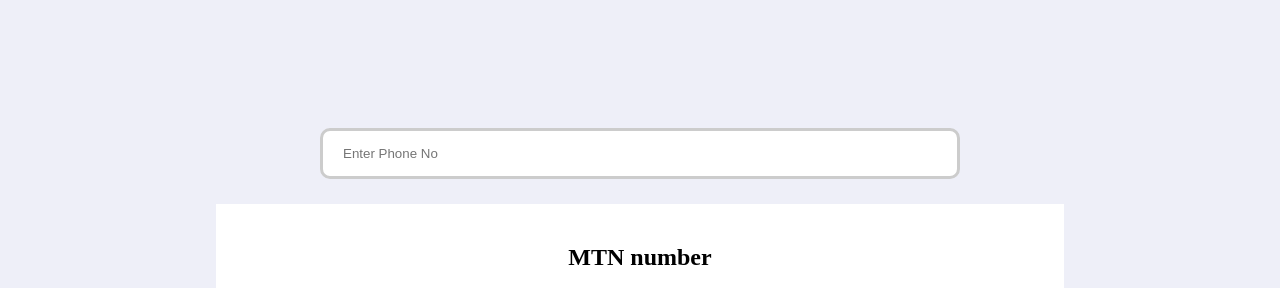
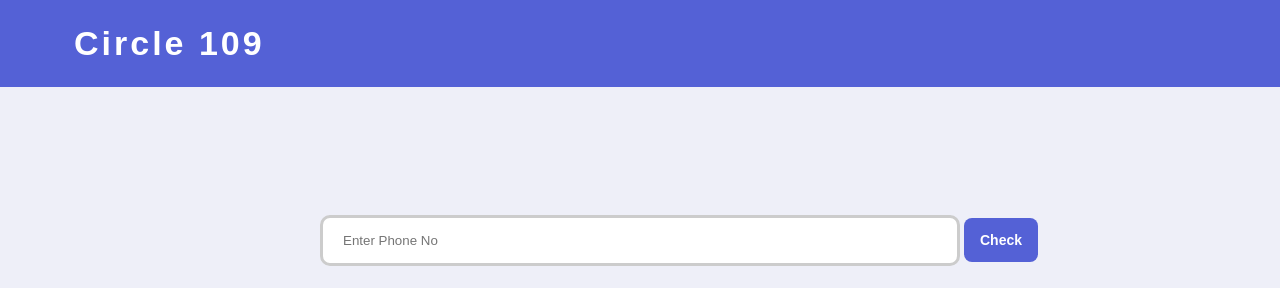
Before and after one commit to ModupeVictoria/Circle109-Phonie, a plain HTML site: page index.html in a window 1280 px wide. Shown: the top 288 px of the page. Drawn offline with Linux system fonts and the light colour scheme.

Commit message:
Navbar and Button completed

```diff
--- a/index.html
+++ b/index.html
@@ -9,9 +9,11 @@
     <link rel="stylesheet" href="style.css" />
   </head>
   <body>
-    <div>
+    <div class="header">
       <!-- Navbar -->
-      <nav></nav>
+      <nav>
+      <h2>Circle 109</h2>
+    </nav>
     </div>
 
     <!-- header -->
@@ -27,6 +29,7 @@
           required
         />
         <!-- Button with hover effect -->
+        <button type='button' class='button'>Check</button>
 
         <p id="telError" class="input-error"></p>
       </form>
@@ -41,7 +44,7 @@
 
     </div>
 
-    <!-- Footer
+    <!-- Footer -->
 
     <footer>
         <div class="footer-row">
@@ -65,7 +68,7 @@
         <div class="copyright">
             <p>Circle109 Copyright @ 2022. All Rights Reserved</p>
         </div>
-    </footer>   -->
+    </footer>
 
     <!-- // ============= EEND DO NOT EDIT ============== // -->
     <script src="index.mjs" type="module"></script>
--- a/style.css
+++ b/style.css
@@ -1,4 +1,4 @@
-* {
+*{
   padding: 0;
   margin: 0;
   border: 0;
@@ -6,6 +6,18 @@
 body{
     font-size: 16px;
     background-color: #eeeff8;
+}
+.header{
+  background-color: #5461D6;
+  padding: 1.5em 4em;
+
+}
+nav h2{
+  color: white;
+  padding-left: 10px;
+  font-size: 34px;
+  font-family: arial;
+  letter-spacing: 3px;
 }
 .Enter_phone_no {
   width: 50%;
@@ -21,6 +33,22 @@ body{
   color: #dc143c;
   margin-left: 27%;
   margin-top: 8px;
+}
+.button{
+  background: #5461D6;
+  color: #fff;
+  padding: 14px 16px;
+  border-radius: 8px;
+  font-size: 14px;
+  font-weight: 600;
+  margin-right: 5px;
+  cursor: pointer;
+  transition: 0.6s;
+}
+.button:hover{
+  background:#fff;
+  color: #5461d6;
+  border: 2px solid #5461d6;
 }
 
 .display-card{
@@ -43,7 +71,7 @@ img{
 
 }
 
-/* --- Footer
+
 
 footer{
     background: #5461D6;
@@ -68,4 +96,4 @@ footer{
 }
 .copyright p{
     font-size: 14px;
-}   ---*/
+}
```
Also changed, not shown: 1 other file.
